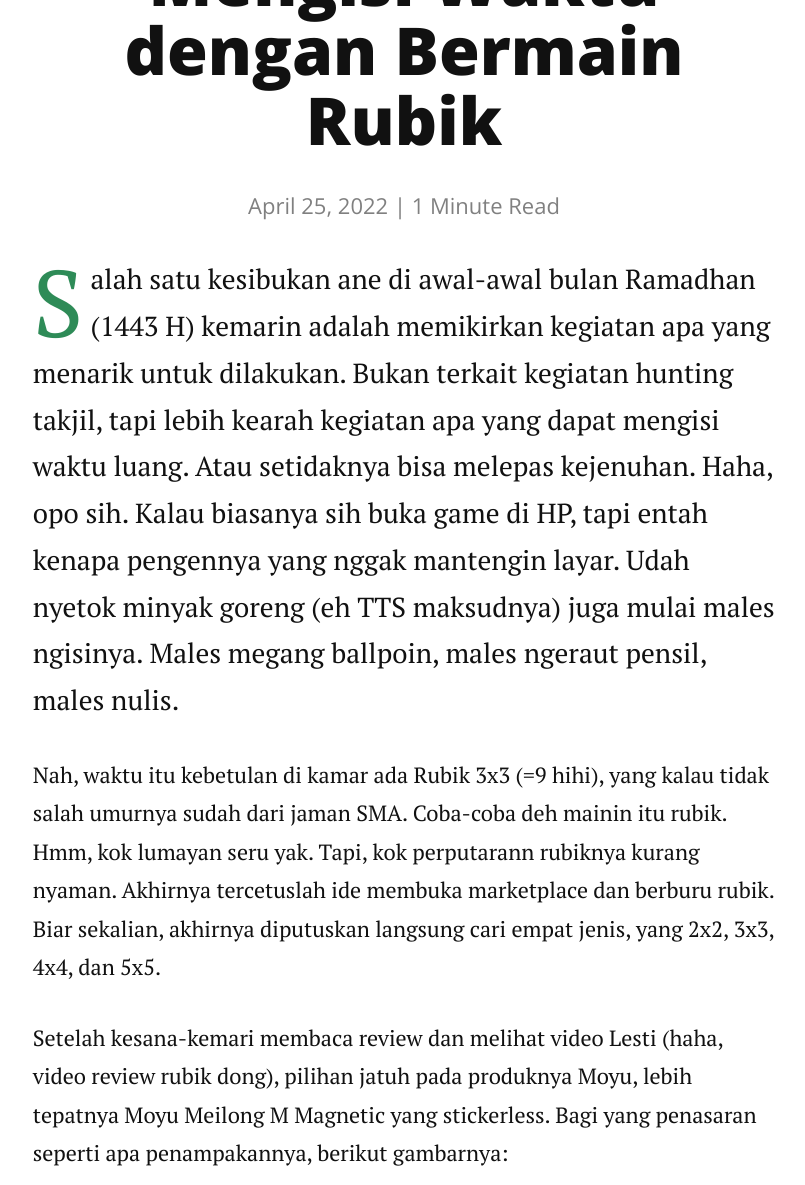
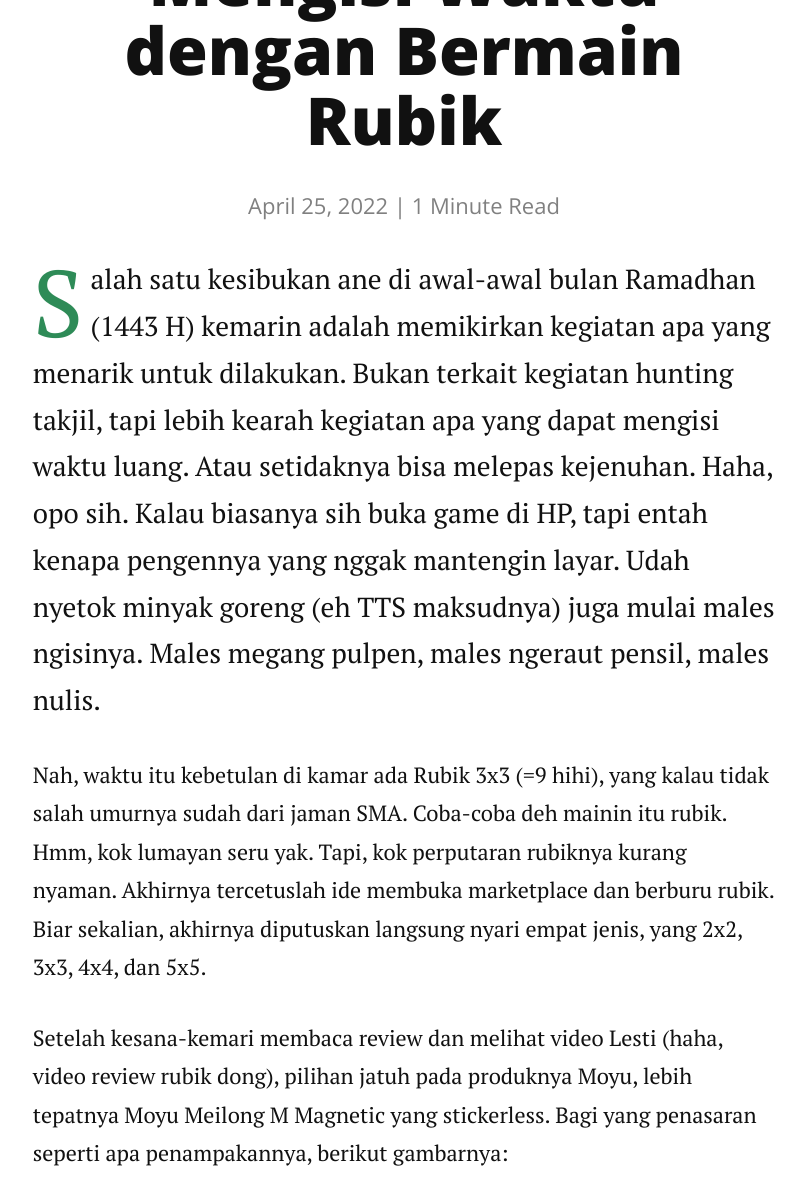
Before and after one commit to rifkifau/rifkifau.github.io, a Jekyll site: the page built from _posts/2022-04-25-mengisi-waktu-dengan-bermain-rubik.markdown, in a window 1280 px wide and 1400 px high, scrolled down 416 px. Shown: the top 1185 px of the window, without its empty margins (236-1041 px from the left). Built offline with Jekyll 4.4.1, drawn with Linux system fonts in a browser that asks for light colours; nearby versions of some CDN libraries; comment, search, counter and statistics services are not loaded; some of the changed text lies outside the part shown; grey boxes are pictures that could not be loaded.

Commit message:
Update 2022-04-25-mengisi-waktu-dengan-bermain-rubik.markdown

```diff
--- a/_posts/2022-04-25-mengisi-waktu-dengan-bermain-rubik.markdown
+++ b/_posts/2022-04-25-mengisi-waktu-dengan-bermain-rubik.markdown
@@ -7,30 +7,30 @@
 keywords: Jenuh, Waktu, Hiburan, Bermain, Belajar, Rubik, 3x3, 4x4, 5x5
 image: rubik-magnetic-stickerless.jpg
 ---
-<p class="intro"><span class="dropcap">S</span>alah satu kesibukan ane di awal-awal bulan Ramadhan (1443 H) kemarin adalah memikirkan kegiatan apa yang menarik untuk dilakukan. Bukan terkait kegiatan hunting takjil, tapi lebih kearah kegiatan apa yang dapat mengisi waktu luang. Atau setidaknya bisa melepas kejenuhan. Haha, opo sih. Kalau biasanya sih buka game di HP, tapi entah kenapa pengennya yang nggak mantengin layar. Udah nyetok minyak goreng (eh TTS maksudnya) juga mulai males ngisinya. Males megang ballpoin, males ngeraut pensil, males nulis.
+<p class="intro"><span class="dropcap">S</span>alah satu kesibukan ane di awal-awal bulan Ramadhan (1443 H) kemarin adalah memikirkan kegiatan apa yang menarik untuk dilakukan. Bukan terkait kegiatan hunting takjil, tapi lebih kearah kegiatan apa yang dapat mengisi waktu luang. Atau setidaknya bisa melepas kejenuhan. Haha, opo sih. Kalau biasanya sih buka game di HP, tapi entah kenapa pengennya yang nggak mantengin layar. Udah nyetok minyak goreng (eh TTS maksudnya) juga mulai males ngisinya. Males megang pulpen, males ngeraut pensil, males nulis.
 </p>
 <p>
-Nah, waktu itu kebetulan di kamar ada Rubik 3x3 (=9 hihi), yang kalau tidak salah umurnya sudah dari jaman SMA. Coba-coba deh mainin itu rubik. Hmm, kok lumayan seru yak. Tapi, kok perputarann rubiknya kurang nyaman. Akhirnya tercetuslah ide membuka marketplace dan berburu rubik. Biar sekalian, akhirnya diputuskan langsung cari empat jenis, yang 2x2, 3x3, 4x4, dan 5x5.
+Nah, waktu itu kebetulan di kamar ada Rubik 3x3 (=9 hihi), yang kalau tidak salah umurnya sudah dari jaman SMA. Coba-coba deh mainin itu rubik. Hmm, kok lumayan seru yak. Tapi, kok perputaran rubiknya kurang nyaman. Akhirnya tercetuslah ide membuka marketplace dan berburu rubik. Biar sekalian, akhirnya diputuskan langsung nyari empat jenis, yang 2x2, 3x3, 4x4, dan 5x5.
 </p>
 <p>
 Setelah kesana-kemari membaca review dan melihat video Lesti (haha, video review rubik dong), pilihan jatuh pada produknya Moyu, lebih tepatnya Moyu Meilong M Magnetic yang stickerless. Bagi yang penasaran seperti apa penampakannya, berikut gambarnya:
 </p>
 ![Rubik-Moyu-Meilong-M-Cube-Magnetic-Stickerless](../../images/rubik/Rubik-Moyu-Meilong-M-Cube-Magnetic-Stickerless-2x2-3x3-4x4-5x5.jpg)
 <p>
-Kalau ada yang tertarik beli, ane kasih bocoran juga nih terkait isi boxnya:
+Kalau ada yang tertarik beli, ane kasih bocoran juga nih terkait isi boksnya:
   <ul>
     <li>
       alas/cube stand warna random
     </li>
     <li>
-      aksesoris (obeng + lembaran tutorial berbahasa Chinese)
+      aksesoris (obeng + selembar tutorial berbahasa Chinese)
     </li>
    </ul>
 </p>
 ![Translate-Panduan](../../images/rubik/Google-Translate-Tutorial-Rubik-Moyu-Meilong-M-Cube-Magnetic-Stickerless.jpg)
 <p>
-Terkait penyelesaian rubik, ane sebenarnya sudah lumayan jago. Di 3x3 aja tapi. Pas nyoba yang 2x2, 4x4, dan 5x5 tanpa lihat tutorial, puyeng dan akhirnya menyerah. Setelah dipelajari, terutama terkait konsep center, edge, dan cornernya, akhirnya bisa juga. Hanya saja, ada beberapa kondisi, terutama di rubik 4x4 ke atas, yang tidak bisa  diselesaikan dengan rumus 3x3. Kalau dari tutorial-tutorial yang ane pelajari istilahnya adalah parity.
+Terkait penyelesaian rubik, ane sebenarnya sudah lumayan jago. Di 3x3 aja tapi. Pas nyoba yang 2x2, 4x4, dan 5x5 tanpa lihat tutorial, puyeng dan akhirnya menyerah. Setelah dipelajari, terutama terkait konsep center, edge, dan cornernya, akhirnya bisa juga. Hanya saja, ada beberapa kondisi, terutama di rubik 4x4 ke atas, yang tidak bisa diselesaikan dengan rumus 3x3. Kalau dari tutorial-tutorial yang ane pelajari istilahnya adalah parity.
 </p>
 <p>
-Sejauh ini ada dua jenis parity yang ane masih belum hafal algoritmanya, yakni Parity OLL (Oriented Last Layer) di rubik 4x4 dan edge parity di rubik 5x5.
+Sejauh ini ada dua jenis parity yang ane masih belum hafal algoritmanya, yakni parity OLL (Oriented Last Layer) di rubik 4x4 dan edge parity di rubik 5x5.
 </p>
```
